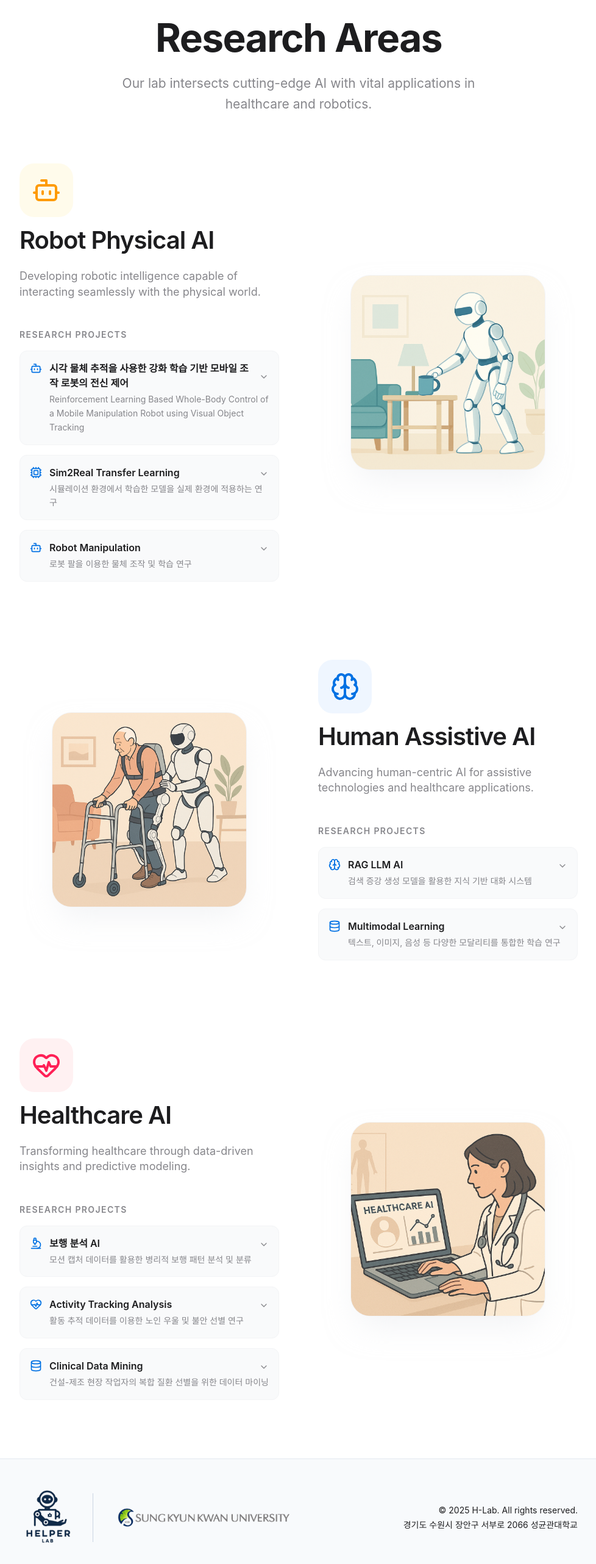
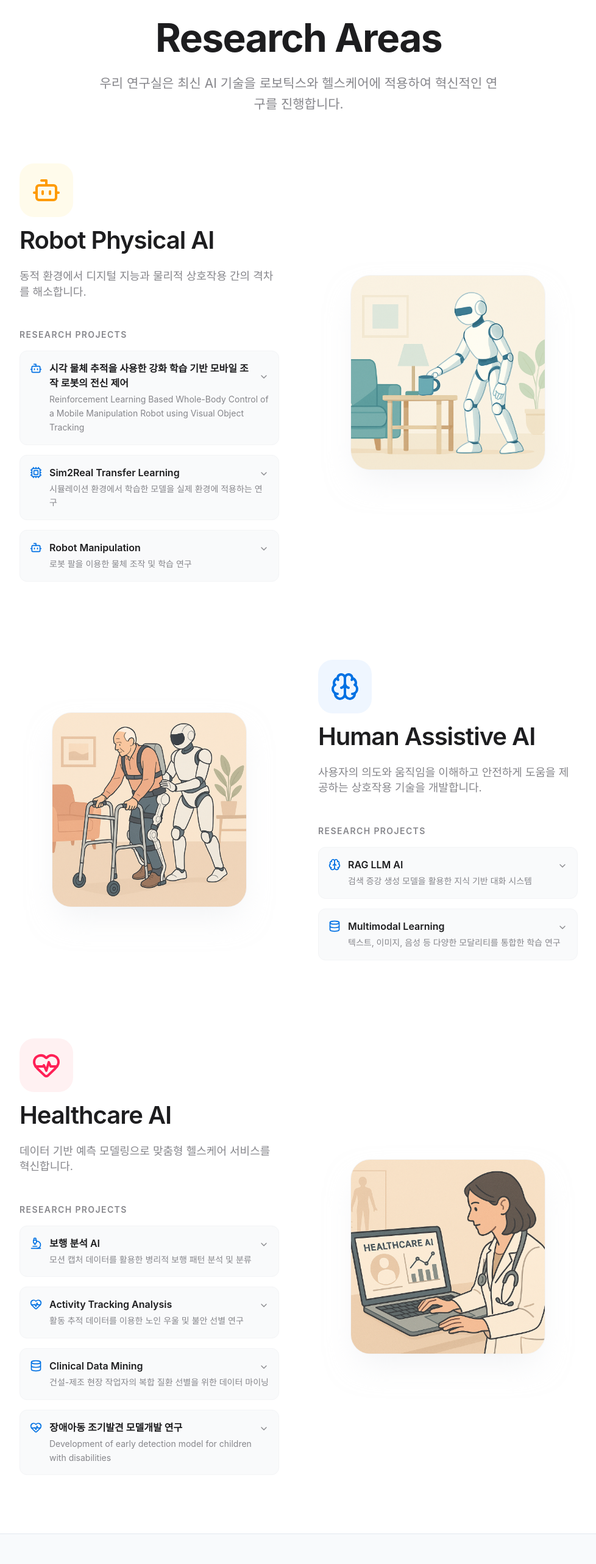
Before and after one commit to helperlab/hlab-skku.github.io, a Next.js app: page /research in a window 1280 px wide. Shown: the part 100-2665 px from the top of the page at 61% size, without its empty margins (150-1128 px from the left). Built offline with nearby package versions, Linux system fonts and the light colour scheme.

Commit message:
Update contact page order, footer logo spacing, and homepage contact button text

```diff
--- a/src/app/page.tsx
+++ b/src/app/page.tsx
@@ -102,7 +102,7 @@ export default function Home() {
           <div className="container-custom text-center">
             <h2 className="text-[1.8rem] md:text-[2.25rem] font-bold mb-4 tracking-tight">Interested in joining us?</h2>
             <Link href="/contact" className="inline-block bg-primary text-white px-5 py-2 rounded-full text-[1.05rem] font-medium hover:bg-primary/90 transition-transform active:scale-95">
-              Contact Us
+              문의
             </Link>
           </div>
         </section>
--- a/src/app/research/page.tsx
+++ b/src/app/research/page.tsx
@@ -219,7 +219,7 @@ export default function ResearchPage() {
             id: "robot",
             title: "Robot Physical AI",
             icon: <Bot className="h-12 w-12 text-amber-500" />,
-            description: "Developing robotic intelligence capable of interacting seamlessly with the physical world.",
+            description: "동적 환경에서 디지털 지능과 물리적 상호작용 간의 격차를 해소합니다.",
             topics: [
                 { name: "Robot Perception", icon: <Bot className="h-5 w-5" /> },
                 { name: "Generative Learning Models", icon: <Brain className="h-5 w-5" /> },
@@ -231,17 +231,16 @@ export default function ResearchPage() {
                     description: "Reinforcement Learning Based Whole-Body Control of a Mobile Manipulation Robot using Visual Object Tracking",
                     icon: <Bot className="h-5 w-5" />,
                     overview: {
-                        description: "본 연구는 딥러닝 기반의 실시간 물체 추적 및 모바일 조작 로봇의 전신 제어를 위한 강화학습 기법을 개발합니다.",
+                        description: "로봇의 모바일 베이스와 머니퓰레이터를 분리해서 순차적으로 제어하는 것은 비효율적이며 경우에 따라서는 작업 공간의 감소를 야기할 수 있음\n\n운동 모델의 한계와 온라인 장애물 회피의 부족을 극복하기 위해서 전신 제어(Whole-Body Control, WBC)를 위한 심층 강화 학습(Deep Reinforcement Learning, DRL) 전략을 제안함\n\nRL 접근법은 시뮬레이션에서 상태 최신 방법과 비교되며, 복잡한 환경에서 모바일 조작기에 검증된 RL 훈련 정책을 통해 빠른 임무 시간을 입증",
                         images: [
                             `${BASE_PATH}/images/robot_physical_ai.png`,
-                            // 추가 이미지 예시
                         ],
                         videos: [
                             // { url: "https://www.youtube.com/embed/VIDEO_ID", title: "개요 동영상" },
                         ],
                     },
                     content: {
-                        description: "YOLO와 DeepSORT 알고리즘을 결합하여 실시간으로 물체를 인식하고 추적하며, 강화학습을 통해 로봇의 전신 제어를 최적화합니다. 모바일 베이스와 조작 팔을 통합한 전신 제어 시스템을 구현합니다.",
+                        description: "비전 기반 인식 및 추적: 로봇에 탑재된 카메라와 센서를 이용하여 환경 내의 물체와 인간을 실시간으로 인식하고 추적\n\n강화학습을 통한 WBC 최적화: 로봇의 모든 부분을 통합적으로 제어하는 WBC 기술에 강화학습을 적용하여, 로봇이 다양한 작업을 더 효율적으로 수행할 수 있는 동작 전략을 스스로 학습\n\n자율적 작업 수행: Human Following, 물체 인식 및 Picking, Navigation, Manipulation 작업을 자율적으로 수행할 수 있도록 함\n\n비전 기술과 강화학습의 결합을 통해 로봇은 복잡한 환경에서도 높은 수준의 작업 수행 능력을 발휘하게함\n\nSim2real 기술 적용: 환경의 변화를 자동으로 무작위화하는 domain randomization 기술을 적용하여, 로봇이 더 넓은 범위의 환경 조건에 대해 학습하고 불확실성에 강인하게 적응할 수 있도록 함",
                         images: [
                             // `${BASE_PATH}/images/project1_content_img1.png`,
                         ],
@@ -249,8 +248,7 @@ export default function ResearchPage() {
                             // { url: "https://www.youtube.com/embed/VIDEO_ID", title: "내용 동영상" },
                         ],
                     },
-                    expectedEffects: "실제 환경에서 안정적으로 작동하는 모바일 조작 로봇 시스템을 구축하여 물류, 제조업 등 다양한 산업 분야에 적용할 수 있습니다.",
-                    // url: "https://example.com/project1", // 선택사항
+                    expectedEffects: "동적 변화에 적응할 수 있는 실시간, 반응적 제어를 가능하게 함\n\n로봇의 기지와 조작기를 일체로 관리하는 통합 제어 전략 적용을 통해 전체 임무 시간을 줄임\n\n시뮬레이션에서 훈련된 것을 실제 시스템에 직접 전송할 수 있음을 보여줌으로써 이론적 모델과 실제 사용성 사이의 격차를 해소",
                 },
                 {
                     title: "Sim2Real Transfer Learning",
@@ -288,7 +286,7 @@ export default function ResearchPage() {
             id: "ai",
             title: "Human Assistive AI",
             icon: <Brain className="h-12 w-12 text-primary" />,
-            description: "Advancing human-centric AI for assistive technologies and healthcare applications.",
+            description: "사용자의 의도와 움직임을 이해하고 안전하게 도움을 제공하는 상호작용 기술을 개발합니다.",
             topics: [
                 { name: "Generative Models", icon: <Cpu className="h-5 w-5" /> },
                 { name: "Deep Learning Theory", icon: <Database className="h-5 w-5" /> },
@@ -331,7 +329,7 @@ export default function ResearchPage() {
             id: "healthcare",
             title: "Healthcare AI",
             icon: <HeartPulse className="h-12 w-12 text-rose-500" />,
-            description: "Transforming healthcare through data-driven insights and predictive modeling.",
+            description: "데이터 기반 예측 모델링으로 맞춤형 헬스케어 서비스를 혁신합니다.",
             topics: [
                 { name: "Activity Tracking Analysis", icon: <Microscope className="h-5 w-5" /> },
                 { name: "Clinical Data Mining", icon: <Database className="h-5 w-5" /> },
@@ -377,6 +375,18 @@ export default function ResearchPage() {
                     },
                     expectedEffects: "작업 환경과 건강 상태의 연관성을 파악하여 산업 현장의 안전과 건강을 개선하고, 질병 예방 프로그램 개발에 기여할 수 있습니다.",
                 },
+                {
+                    title: "장애아동 조기발견 모델개발 연구",
+                    description: "Development of early detection model for children with disabilities",
+                    icon: <HeartPulse className="h-5 w-5" />,
+                    overview: {
+                        description: "영유아의 장애위험요인을 조기에 발견하여 조기에 중재를 지원하는 것은 장애 위험요인을 제거하여 아동의 장애를 예방하는 효과와 함께 2차 장애발생을 예방하는 효과\n\n장애의 발견이 늦어질 경우 아동의 발달과업을 수행하지 못함으로 인해 발달의 지연 가중\n\n언어발달의 완성기인 6세가 지나 장애를 발견할 경우 언어발달의 최적기를 지나게 되어 언어적 의사소통의 어려움 지속",
+                    },
+                    content: {
+                        description: "아동의 장애 조기발견을 위해서는 조기에 부모가 인식하고 관련 지원을 요청해야만 하므로 검사 비용과 대상을 확대하는 정책만으로는 한계가 있음\n\n부모가 조기에 장애를 인식할 수 있도록 하는 홍보와 교육 등의 체계도 함께 이루어져야 하지만, 장기적으로는 부모가 조기에 인식하지 못하더라도 정부가 아동의 장애 위험요인을 찾아낼 수 있는 체계가 구축되어야 함\n\n영유아 건강검진을 통해 위험군 아동의 복지지원모델을 개발하여 발달이 지체된 아동의 장애 발생 예방을 위해 국민건강보험공단의 표본 코호트 DB, 영유아 검진 코호트 DB, 맞춤형 DB 등의 장애아동 진료명세서, 진료내역, 상병내역, 처방전교부상세, 영유아 건강검진, 영유아 구강검진 결과를 분석하여 장애아동의 진료 경로를 분석하여 장애의 조기발견 모델을 개발",
+                    },
+                    expectedEffects: "장애를 보일 가능성이 높은 아동들을 조기에 발견하여 적절한 대응을 해야함의 필요성을 인지하고 이를 해결하기 위한 방법으로 국민건강보험 데이터를 이용하는 연구를 진행\n\n빅데이터 분석에 적합한 기계학습 알고리즘을 이용하여 그 가능성을 검증\n\n다양한 요인에 의해 장애위험에 빠질 수 있는 아동들을 조기에 선별하여 적절한 치료를 받아 장애를 예방하거나 정도를 낮출 수 있고, 실제로 장애를 겪고 있지만 부모의 초기인식이 늦어지게 되어 장애 진단까지 오래 걸릴 수 있는 아동을 선별하여 적절한 치료 가능\n\n본 과제로 개발한 시스템을 활용하여 타 장애 및 교육대상군에 필요한 행동데이터 측정/분석 기술 확산 가능",
+                },
             ],
             color: "bg-rose-50 dark:bg-rose-900/10",
             image: `${BASE_PATH}/images/healthcare_ai.png`,
@@ -393,7 +403,7 @@ export default function ResearchPage() {
                     <div className="text-center max-w-2xl mx-auto mb-20 animate-fade-in-up">
                         <h1 className="h1-hero mb-6">Research Areas</h1>
                         <p className="text-body text-[21px] leading-relaxed">
-                            Our lab intersects cutting-edge AI with vital applications in healthcare and robotics.
+                            우리 연구실은 최신 AI 기술을 로보틱스와 헬스케어에 적용하여 혁신적인 연구를 진행합니다.
                         </p>
                     </div>
 
--- a/src/components/layout/Footer.tsx
+++ b/src/components/layout/Footer.tsx
@@ -7,7 +7,7 @@ export function Footer() {
             <div className="container-custom">
                 <div className="flex flex-col md:flex-row justify-between items-center">
                     <div className="flex flex-col items-start gap-4 mb-4 md:mb-0">
-                        <div className="flex items-center gap-[11.76px] md:gap-[15.68px]">
+                        <div className="flex items-center gap-[6px] md:gap-[9px]">
                             <Image
                                 src={`${BASE_PATH}/images/hlab_logo_clear_transp.png`}
                                 alt="H-Lab"
```
Also changed, not shown: src/app/contact/page.tsx (+12 -12 lines).
